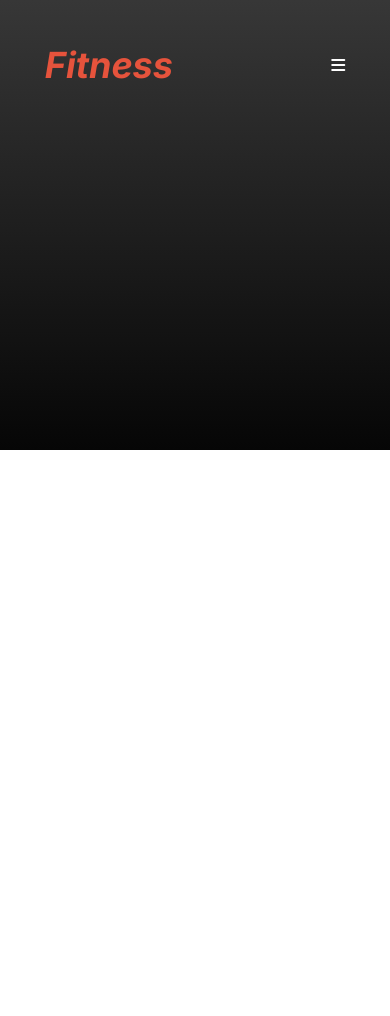
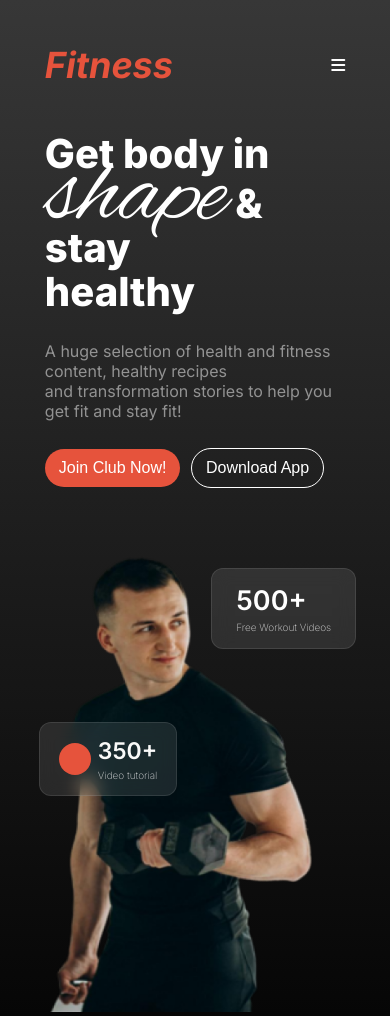
Before and after one commit to Hafiz-Al-Shams/B10A2, a plain HTML site: page index.html in a window 390 px wide. Before the commit the page ends 844 px from the top, so only its background shows below. Drawn offline with Linux system fonts and the light colour scheme.

Commit message:
header done

```diff
--- a/index.html
+++ b/index.html
@@ -20,6 +20,8 @@
         .font-alex-brush {
             font-family: "Alex Brush", cursive;
             font-style: normal;
+            font-weight: 100;
+            font-size: 102px;
         }
 
         .font-inter {
@@ -33,19 +35,49 @@
 <body class="font-inter">
     <!-- header -->
     <header>
+        <!-- navbar -->
         <nav>
             <div>
                 <h3>Fitness</h3>
             </div>
             <div class="menu">
-                <a href="">Home</a>
+                <a href="" class="home-link">Home</a>
                 <a href="">Service</a>
                 <a href="">Contact</a>
                 <a href="">About</a>
             </div>
             <i class="fa-solid fa-bars menu-bar"></i>
         </nav>
-        <div class="banner"></div>
+        <!-- banner -->
+        <div class="banner">
+            <div>
+                <h1>Get body in <br> <span class="shape font-alex-brush">shape</span> & stay <br> healthy</h1>
+                <p class="pr-1">A huge selection of health and fitness content, healthy recipes <br> and transformation
+                    stories to
+                    help
+                    you get fit and stay fit!</p>
+                <div>
+                    <button class="join-club-btn">Join Club Now!</button>
+                    <button>Download App</button>
+                </div>
+            </div>
+            <div style="position: relative;">
+                <div>
+                    <img src="./images/Images2.png" alt="">
+                </div>
+                <div class="card-1">
+                    <h2>500+</h2>
+                    <p>Free Workout Videos</p>
+                </div>
+                <div class="card-2">
+                    <div class="card2-circle"></div>
+                    <div>
+                        <h2>350+</h2>
+                        <p>Video tutorial</p>
+                    </div>
+                </div>
+            </div>
+        </div>
     </header>
     <!-- main -->
     <main></main>
--- a/style.css
+++ b/style.css
@@ -17,15 +17,14 @@
 header {
     max-width: 100%;
     margin: 0 auto;
-    height: 450px;
-    background: linear-gradient(to bottom, #373737, #060606)
+    background: linear-gradient(to bottom, #373737, #060606);
 }
 
 header>nav {
     max-width: 77%;
     margin: 0 auto;
     padding-top: 43px;
-    padding-bottom: 25px;
+    padding-bottom: 45px;
     display: flex;
     justify-content: space-between;
     align-items: center;
@@ -60,20 +59,118 @@ header>nav>.menu {
     padding: 8px 16px;
 }
 
+.menu>.home-link {
+    border-radius: 46px;
+    background: rgb(230, 83, 60);
+    padding: 8px 16px;
+}
+
 header>nav>.menu-bar {
     color: rgb(255, 255, 255);
     display: none;
 }
 
+header>.banner {
+    max-width: 77%;
+    margin: 0 auto;
+    display: flex;
+    justify-content: space-between;
+    align-items: center;
+}
 
+header>.banner h1 {
+    color: rgb(255, 255, 255);
+    font-size: 72px;
+    font-weight: 800;
+    line-height: 110%;
+    padding-bottom: 27px;
+}
 
+header>.banner .pr-1 {
+    color: rgba(255, 255, 255, 0.5);
+    font-size: 16px;
+    font-weight: 400;
+    padding-bottom: 27px;
+}
 
+header>.banner button {
+    color: rgb(255, 255, 255);
+    font-size: 16px;
+    font-weight: 500;
+    background: transparent;
+    border: 1px solid rgb(255, 255, 255);
+    border-radius: 42px;
+    padding: 13px 30px;
+    margin-right: 13px;
+}
 
+header>.banner button:hover {
+    cursor: pointer;
+    border: 0;
+    background: rgb(230, 83, 60);
+}
 
+.banner .join-club-btn {
+    border: 0;
+    background: rgb(230, 83, 60);
+}
 
+.banner img {
+    max-width: 95%;
+}
 
+.banner .card-1 {
+    position: absolute;
+    right: -47px;
+    top: 130px;
+    border: 1px solid rgba(255, 255, 255, 0.1);
+    border-radius: 12px;
+    backdrop-filter: blur(9px);
+    background: rgba(255, 255, 255, 0.1);
+    padding: 15px 24px;
+}
 
+.card-1>h2 {
+    color: rgb(255, 255, 255);
+    font-size: 33px;
+    font-weight: 800;
+}
 
+.card-1>p,
+.card-2 p {
+    color: rgba(255, 255, 255, 0.8);
+    font-size: 13px;
+    font-weight: 300;
+    padding-top: 6px;
+}
+
+.banner .card-2 {
+    position: absolute;
+    left: -83px;
+    bottom: 65px;
+    border: 1px solid rgba(255, 255, 255, 0.1);
+    border-radius: 12px;
+    backdrop-filter: blur(9px);
+    background: rgba(255, 255, 255, 0.1);
+    padding: 15px 24px;
+    display: flex;
+    justify-content: center;
+    align-items: center;
+    gap: 7px;
+}
+
+.card2-circle {
+    background: rgb(230, 83, 60);
+    width: 37px;
+    height: 37px;
+    border-radius: 100%;
+}
+
+.card-2 h2 {
+    color: rgb(250, 250, 249);
+    font-size: 24px;
+    font-weight: 800;
+}
 
 
 
@@ -112,4 +209,58 @@ header>nav>.menu-bar {
     header>nav>.menu-bar {
         display: block;
     }
+
+    header>.banner {
+        flex-direction: column;
+    }
+
+    header>.banner h1 {
+        font-size: 40px;
+    }
+
+    .shape {
+        font-size: 62px;
+    }
+
+    header>.banner button {
+        padding: 10px 14px;
+        margin-right: 6px;
+    }
+
+    .banner img {
+        padding-top: 50px;
+    }
+
+    .banner .card-1 {
+        right: -11px;
+        top: 80px;
+    }
+
+    .card-1>h2 {
+        font-size: 27px;
+        font-weight: 600;
+    }
+
+    .card-1>p,
+    .card-2 p {
+        font-size: 10px;
+        font-weight: 200;
+        padding-top: 4px;
+    }
+
+    .banner .card-2 {
+        left: -6px;
+        bottom: 220px;
+        padding: 14px 19px;
+    }
+
+    .card2-circle {
+        width: 32px;
+        height: 32px;
+    }
+
+    .card-2 h2 {
+        font-size: 23px;
+        font-weight: 600;
+    }
 }
```
Also changed, not shown: images/Images2.png (renamed from images/Images 2.png), images/image2.png (renamed from images/image 2.png), images/image3.png (renamed from images/image 3.png), images/image4.png (renamed from images/image 4.png), images/image5.png (renamed from images/image 5.png).
